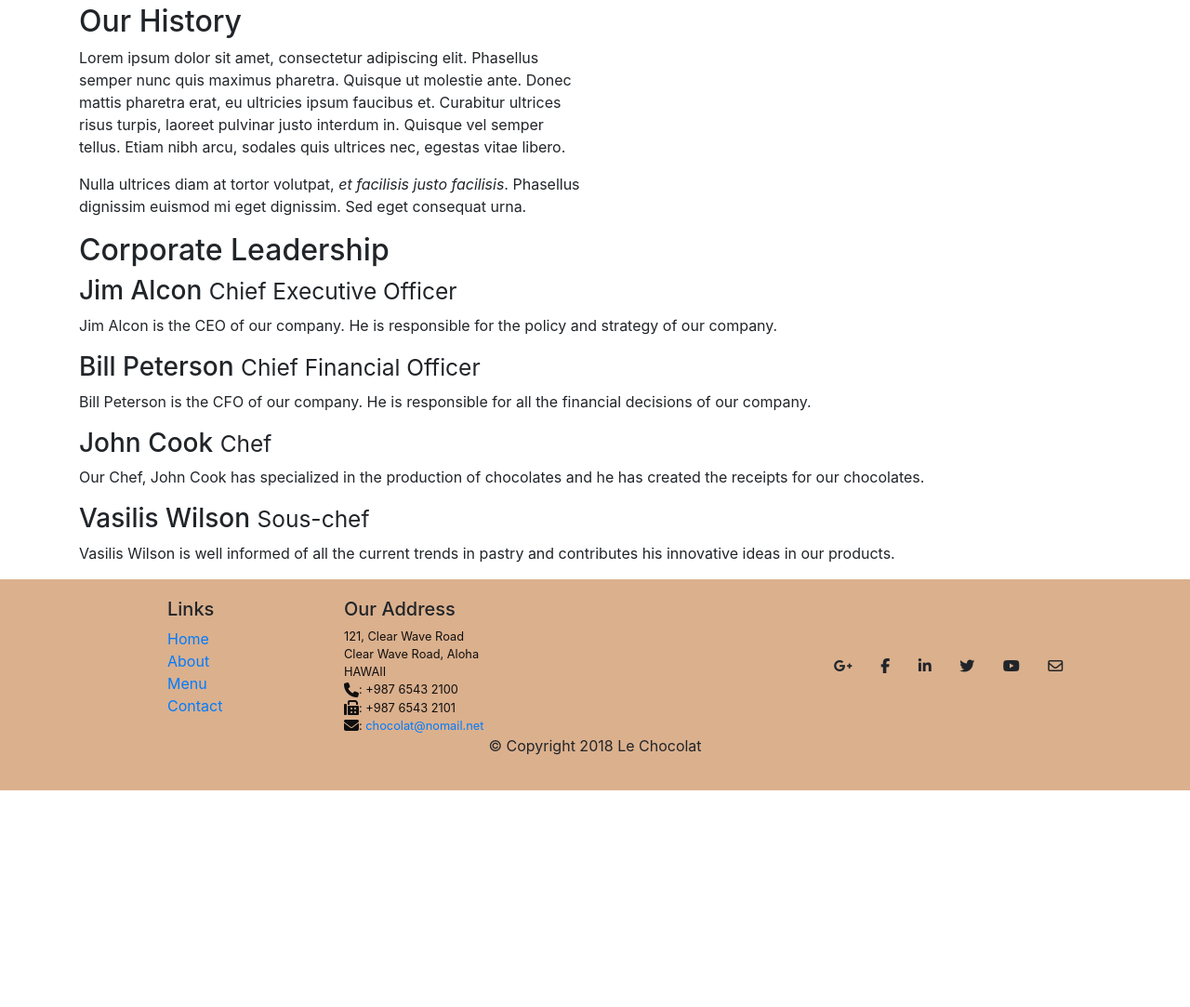
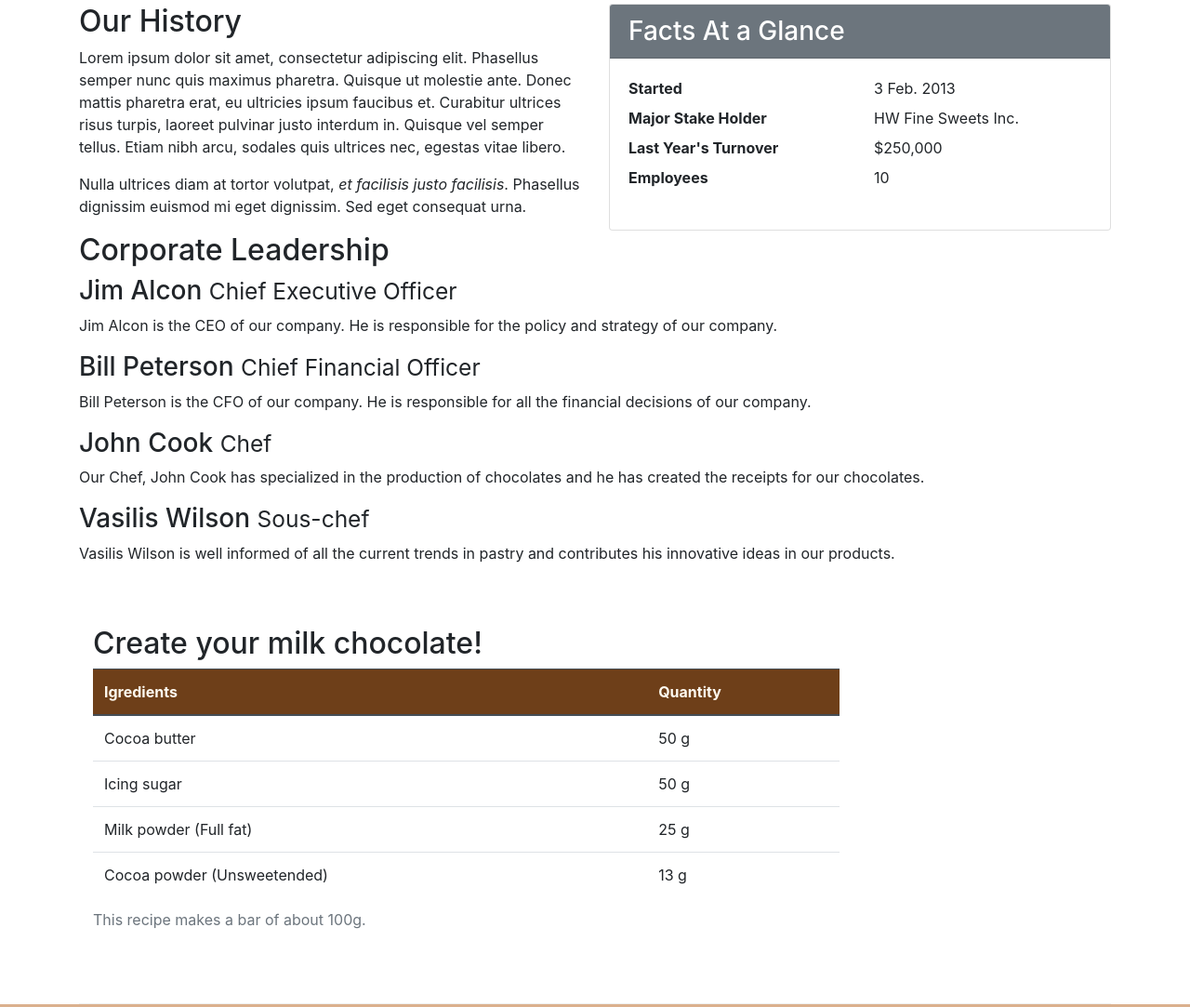
Before and after one commit to bashri1995/-leChocolat, a plain HTML site: page aboutus.html in a window 1280 px wide. Shown: the part 437-1520 px from the top of the page at 93% size. Before the commit the page ends 1287 px from the top, so only its background shows below. Drawn offline with nearby package versions, Linux system fonts and the light colour scheme.

Commit message:
Tables and Cards

```diff
--- a/aboutus.html
+++ b/aboutus.html
@@ -74,6 +74,21 @@
                     euismod mi eget dignissim. Sed eget consequat urna. </p>
             </div>
             <div class="col col-sm">
+                <div class="card">
+                    <h3 class="card-header bg-secondary text-white">Facts At a Glance</h3>
+                    <div class="card-body">
+                        <dl class="row">
+                            <dt class="col-6">Started</dt>
+                            <dd class="col-6">3 Feb. 2013</dd>
+                            <dt class="col-6">Major Stake Holder</dt>
+                            <dd class="col-6">HW Fine Sweets Inc.</dd>
+                            <dt class="col-6">Last Year's Turnover</dt>
+                            <dd class="col-6">$250,000</dd>
+                            <dt class="col-6">Employees</dt>
+                            <dd class="col-6">10</dd>
+                        </dl>
+                    </div>
+                </div>
             </div>
         </div>
 
@@ -93,6 +108,42 @@
                 <h3>Vasilis Wilson <small>Sous-chef </small></h3>
                 <p class="d-none d-sm-block">Vasilis Wilson is well informed of all the current trends in pastry and
                     contributes his innovative ideas in our products. </p>
+            </div>
+        </div>
+        <div class="row row-content">
+            <div class="col-12 col-sm-9">
+                <h2> Create your milk chocolate!</h2>
+                <div class="table-responsive">
+                    <table class="table table-hover">
+                        <caption>This recipe makes a bar of about 100g.</caption>
+                        <thead class="thead-dark">
+                            <tr>
+                                <th>Igredients</th>
+                                <th>Quantity</th>
+                            </tr>
+                        </thead>
+                        <tbody>
+                            <tr>
+                                <td>Cocoa butter</td>
+                                <td>50 g</td>
+                            </tr>
+                            <tr>
+                                <td>Icing sugar</td>
+                                <td>50 g</td>
+                            </tr>
+                            <tr>
+                                <td>Milk powder (Full fat)</td>
+                                <td>25 g</td>
+                            </tr>
+                            <tr>
+                                <td>Cocoa powder (Unsweetended)</td>
+                                <td>13 g</td>
+                            </tr>
+                        </tbody>
+                    </table>
+                </div>
+            </div>
+            <div class="col-12 col-sm-3">
             </div>
         </div>
 
@@ -125,7 +176,7 @@
                 <div class="col-sm align-self-center">
                     <div style="text-align:center">
 
-                        <a class="btn btn-social-icon btn-google-plus" href ="http://google.com/+">
+                        <a class="btn btn-social-icon btn-google-plus" href="http://google.com/+">
                             <i class="fa fa-google-plus"></i></a>
                         <a class="btn btn-social-icon btn-facebook" href="http://www.facebook.com/profile.php?id=">
                             <i class="fa fa-facebook"></i></a>
--- a/css/styles.css
+++ b/css/styles.css
@@ -33,3 +33,8 @@ body{
 .bg-light {
     background-color: #dbb08d !important;
 }
+.table .thead-dark th{
+    color:floralwhite;
+    background-color:#6E3F19
+}
+tr:hover {background-color:#dbb08db0!important}
```
